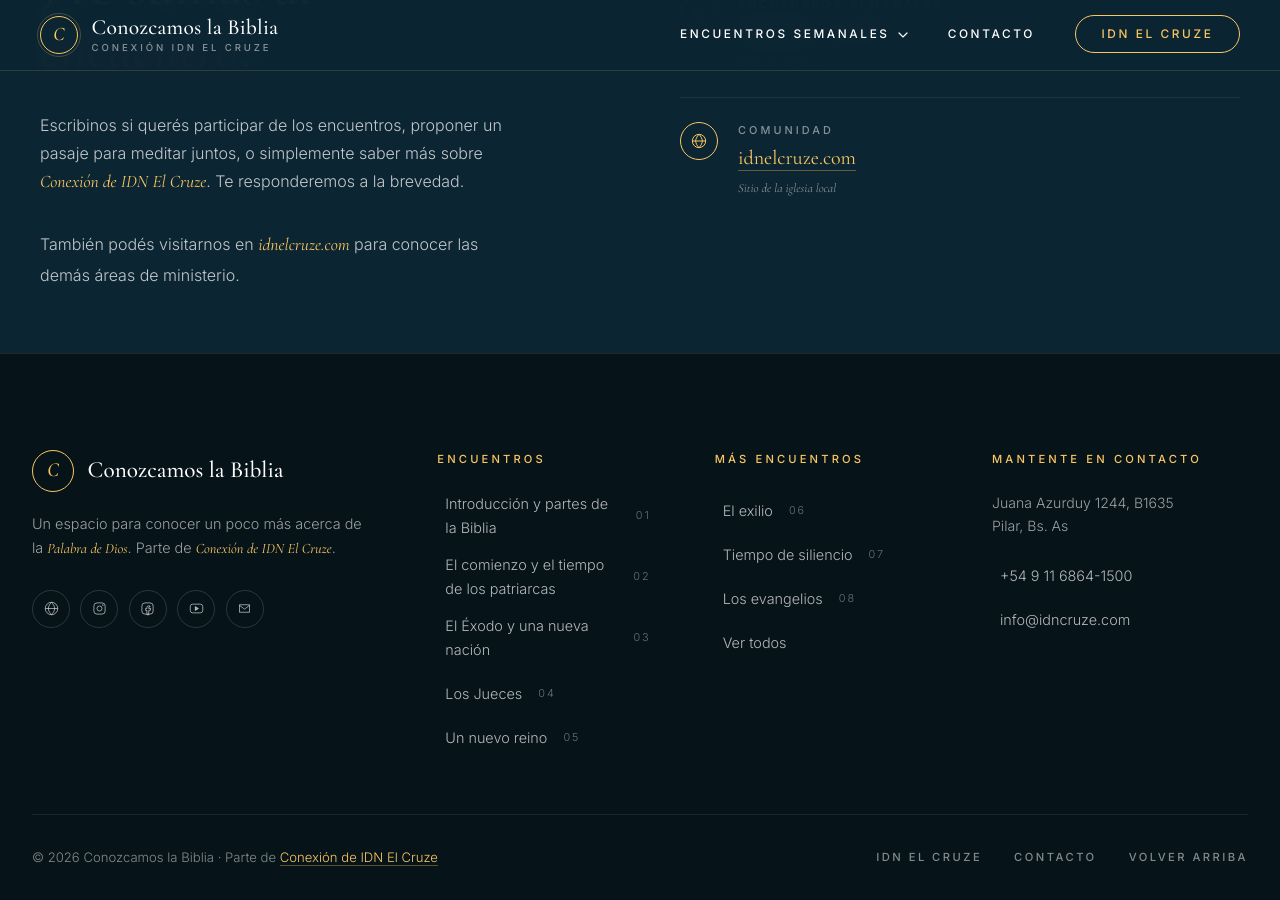
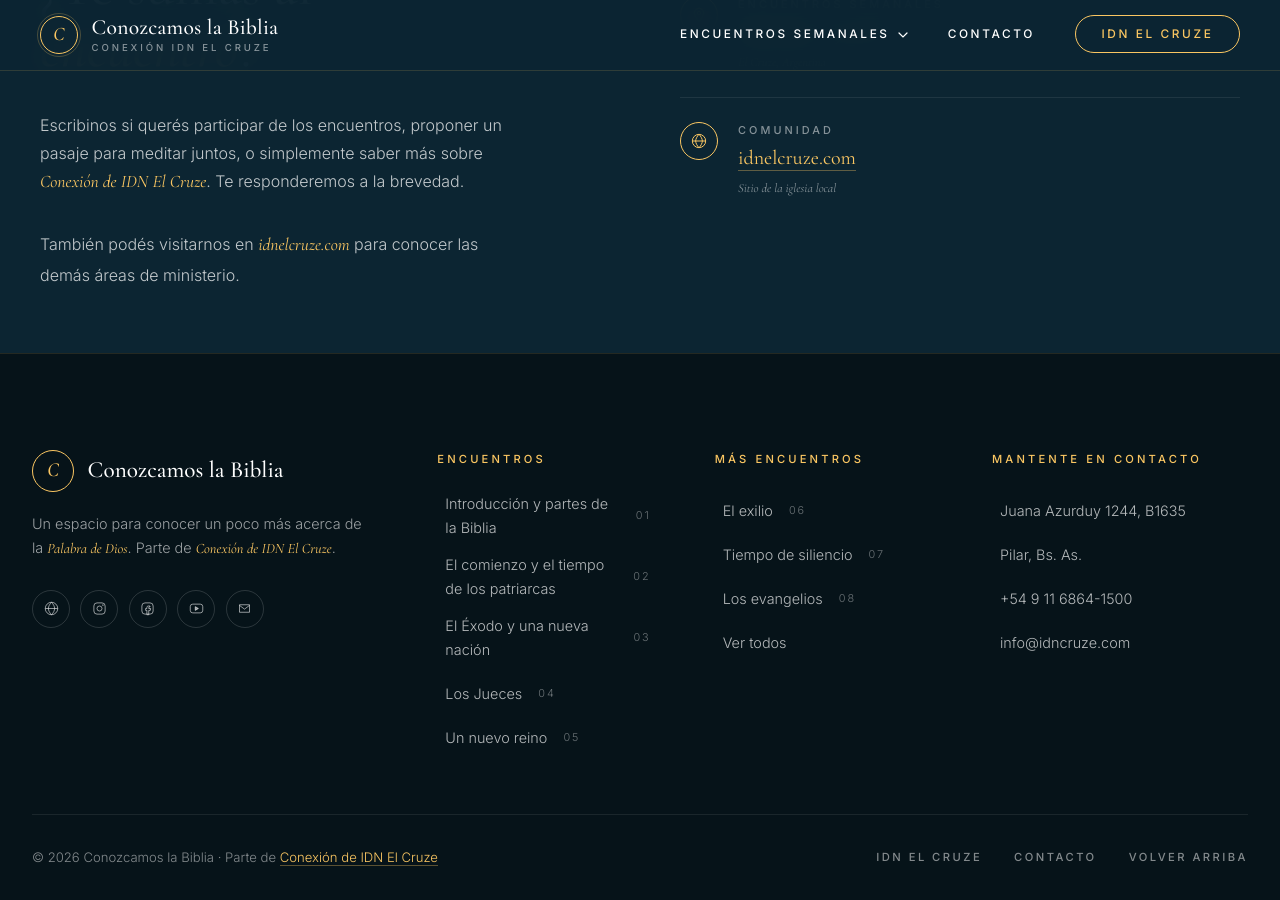
Before and after one commit to iporoma/conozcamoslabiblia, a Jekyll site: the page built from index.html, in a window 1280 px wide and 900 px high, scrolled down 4718 px. Built offline with Jekyll 4.4.1, drawn with Linux system fonts in a browser that asks for light colours.

Commit message:
Update footer contact information with links

```diff
--- a/_includes/footer.html
+++ b/_includes/footer.html
@@ -68,8 +68,9 @@
 
       <div class="footer__col">
         <h4 class="footer__col-title">Mantente en contacto</h4>
-        <p class="footer__newsletter">Juana Azurduy 1244, B1635<br>Pilar, Bs. As</p>
         <u class="footer__links">
+          <li><a href="https://maps.app.goo.gl/7VSVP7us5Kc8GGKN7" target="_blank" rel="noopener noreferrer">Juana Azurduy 1244, B1635</a></li>
+          <li><a href="https://maps.app.goo.gl/7VSVP7us5Kc8GGKN7" target="_blank" rel="noopener noreferrer">Pilar, Bs. As.</a></li>
           <li><a href="https://wa.me/5491168641500/" target="_blank" rel="noopener noreferrer">+54 9 11 6864-1500</a></li>
           <li><a href="mailto:info@idncruze.com" aria-label="Email">info@idncruze.com</a></li>
         </u>
```
